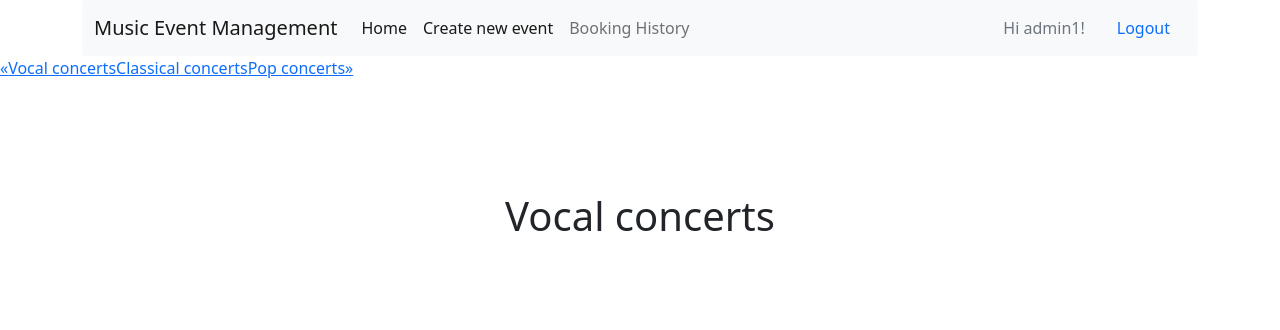
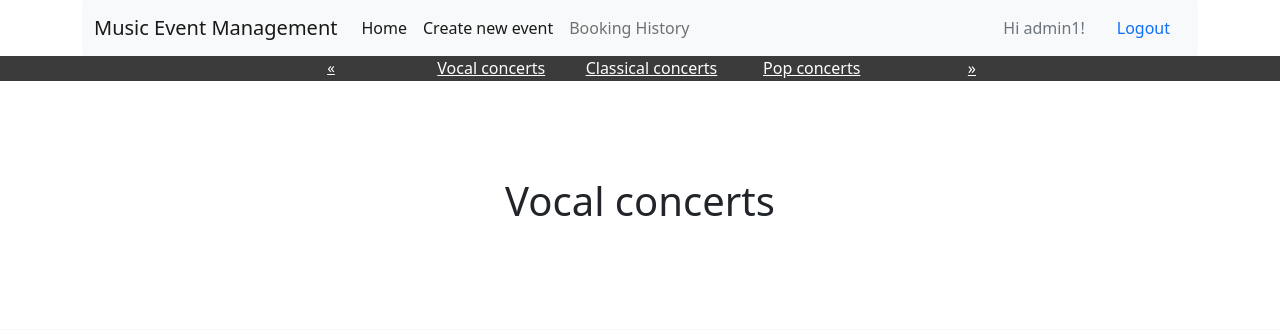
Before and after one commit to xiazeyu/assessment3, a Flask app: page /content/list_items in a window 1280 px wide. Shown: the top 330 px of the page. Run offline with Flask 2, Linux system fonts and the light colour scheme; a user stored in the database is signed in; some libraries are stand-ins or nearby versions.

Commit message:
sublist style

```diff
--- a/app/templates/content/list_items.html
+++ b/app/templates/content/list_items.html
@@ -16,18 +16,18 @@
 </li>
 {% endblock %} {% block content %}
 <nav aria-label="Page navigation">
-    <ul class="pagination">
-      <li>
-        <a href="#" aria-label="Previous">
+    <ul class="box" style="list-style-type:none; width: auto; height: 25px;background-color: #3b3b3b; margin: 0px;padding-left: 20%; text-align: center;">
+      <li style="float: left;  width: 150px;padding: 0px;padding:0px;margin-right: 1%;font-size: 15px;">
+        <a style="color: white;" href="#" aria-label="Previous">
           <span aria-hidden="true">&laquo;</span>
         </a>
       </li>
-      <li class="active"><a href="#">Vocal concerts</a></li>
-      <li><a href="#"></a></li>
-      <li><a href="#">Classical concerts</a></li>
-      <li><a href="#">Pop concerts</a></li>
-      <li>
-        <a href="#" aria-label="Next">
+      <li class="active" style="float: left;  width: 150px;padding: 0px;margin-right: 1%;font-size: 16px;"><a style="color: white;" href="#">Vocal concerts</a></li>
+      <li style="float: left;  width: 150px;padding: 0px;margin-right: 1%;font-size: 16px;"><a style="color: white;" href="#"></a></li>
+      <li style="float: left;  width: 150px;padding: 0px;margin-right: 1%;font-size: 16px;"><a style="color: white;" href="#">Classical concerts</a></li>
+      <li style="float: left;  width: 150px;padding: 0px;margin-right: 1%;font-size: 16px;"><a style="color: white;" href="#">Pop concerts</a></li>
+      <li style="float: left;  width: 150px;padding: 0px;margin-right: 1%;font-size: 16px;">
+        <a style="color: white;" href="#" aria-label="Next">
           <span aria-hidden="true">&raquo;</span>
         </a>
       </li>
```
